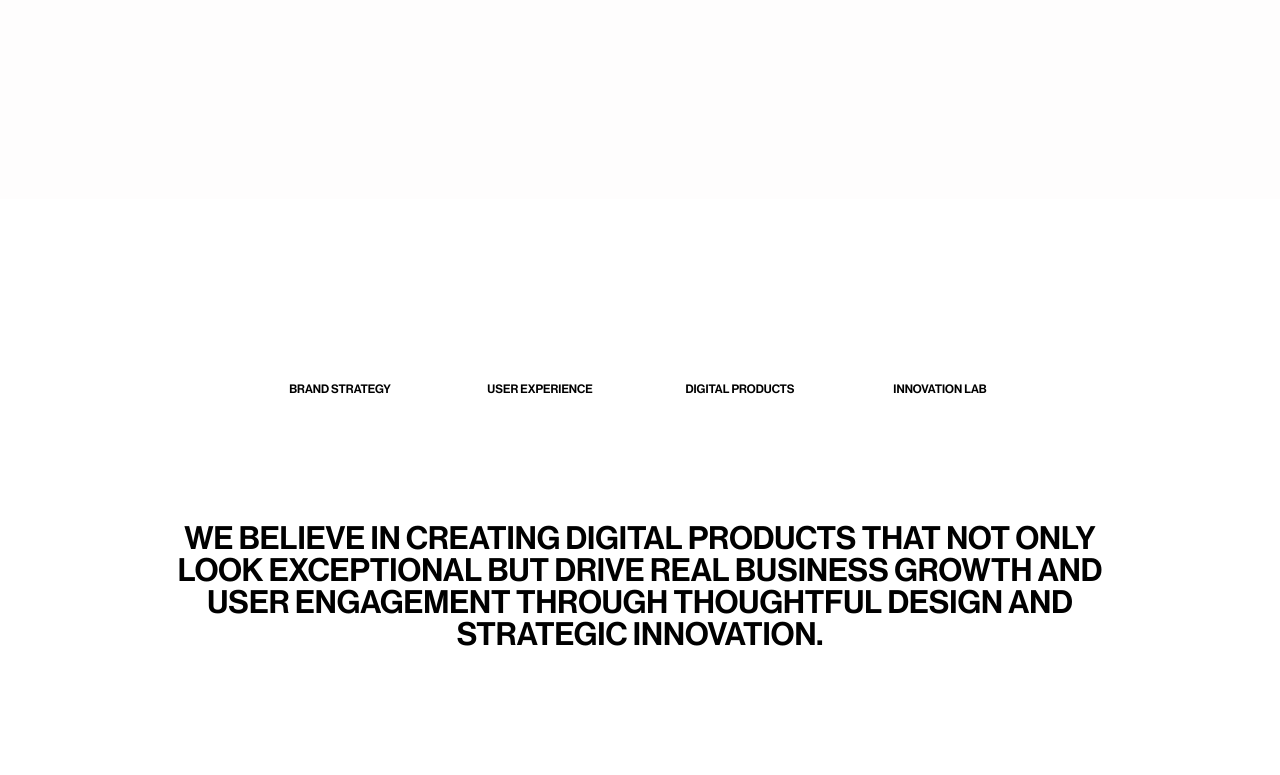
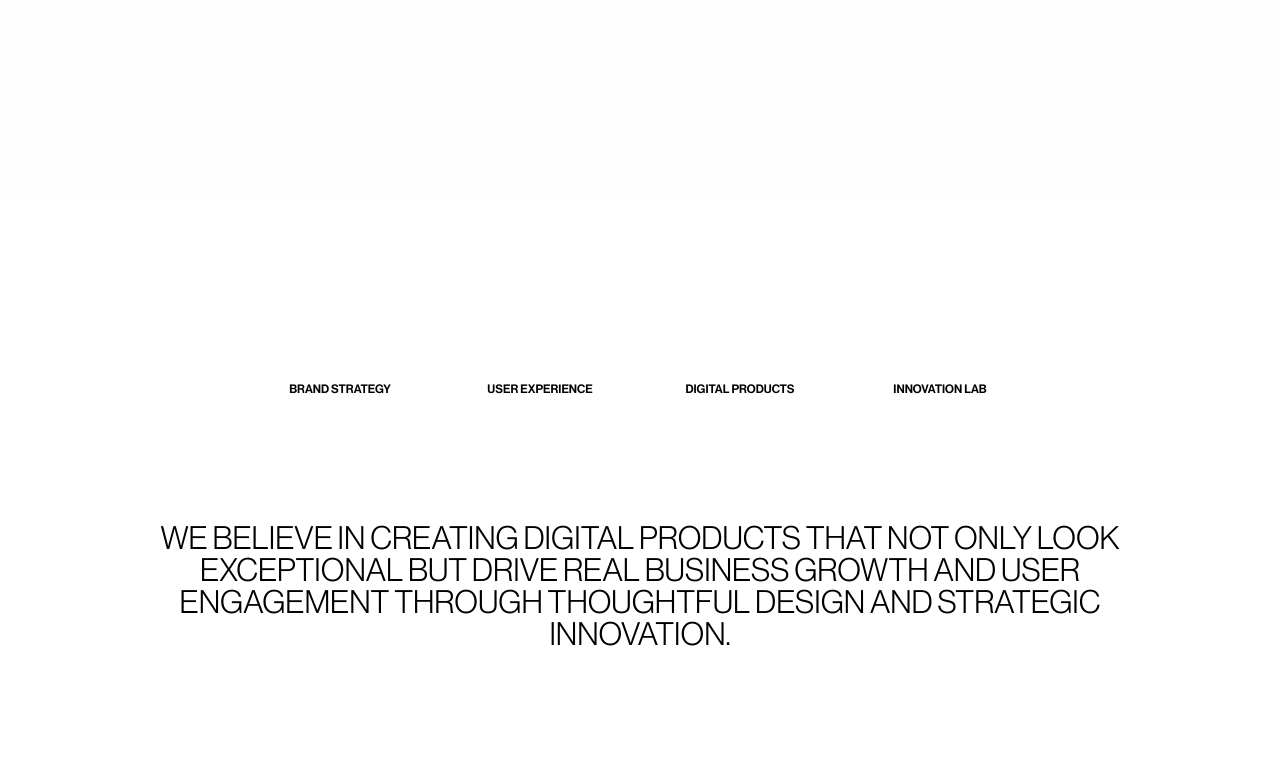
Before and after one commit to senagab/3d-scrolling, a plain HTML site: page index.html in a window 1280 px wide. Shown: the part 601-1376 px from the top of the page. Drawn offline with nearby package versions, Linux system fonts and the light colour scheme; a script that the page names is missing.

Commit message:
feat: font-faces

```diff
--- a/styles.css
+++ b/styles.css
@@ -1,6 +1,19 @@
+@font-face {
+    font-family: 'Neue Haas Grotesk Display Pro';
+    src: url(assets/fonts/NeueHaasDisplayLight.ttf);
+    font-weight: 300;
+}
+
 @font-face {
     font-family: 'Neue Haas Grotesk Display Pro';
     src: url(assets/fonts/NeueHaasDisplayMediu.ttf);
+    font-weight: 500;
+}
+
+@font-face {
+    font-family: 'Neue Haas Grotesk Display Pro';
+    src: url(assets/fonts/NeueHaasDisplayBold.ttf);
+    font-weight: 700;
 }
 
 * {
@@ -31,13 +44,13 @@ canvas {
 h1 {
     text-align: center;
     font-size: 10vw;
-    font-weight: 300;
+    font-weight: 500;
     line-height: 100%;
 }
 
 h2 {
     font-size: 2.5vw;
-    font-weight: 500;
+    font-weight: 300;
     line-height: 100%;
 }
 
```
